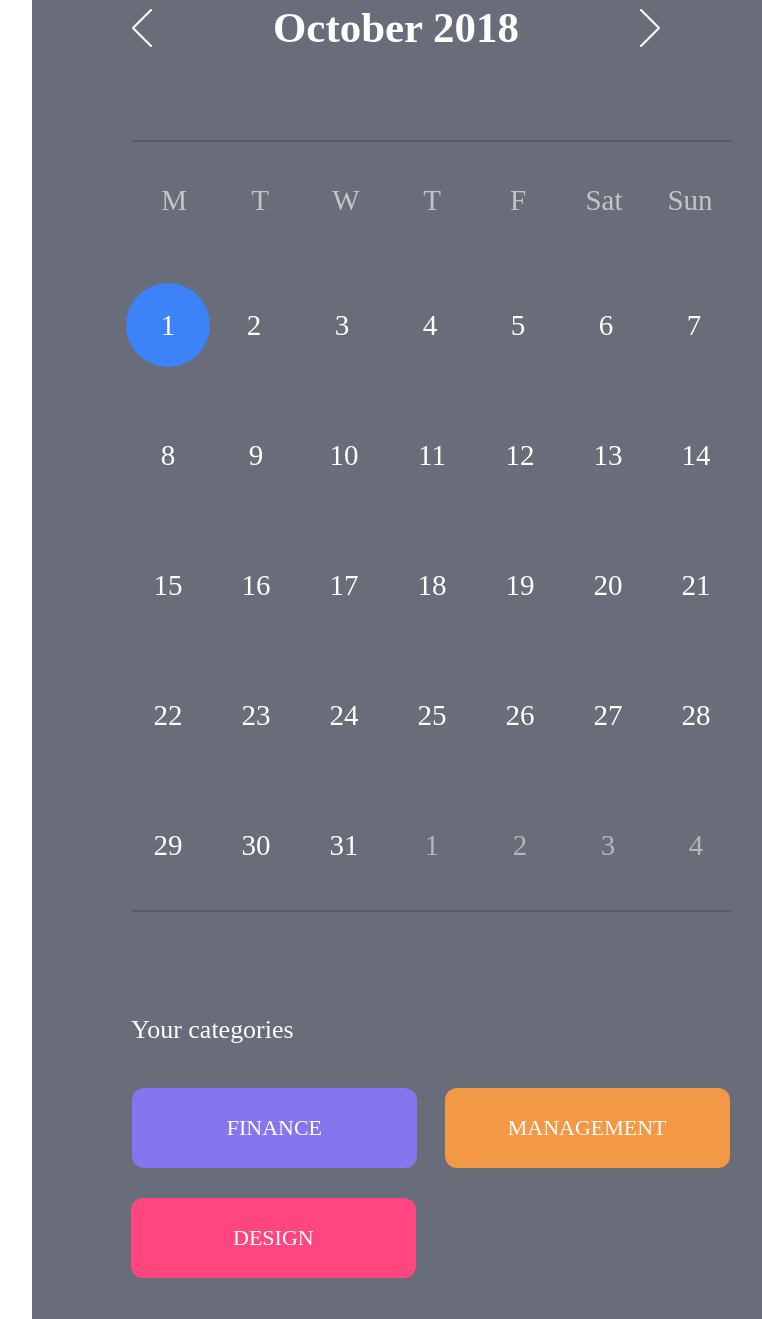
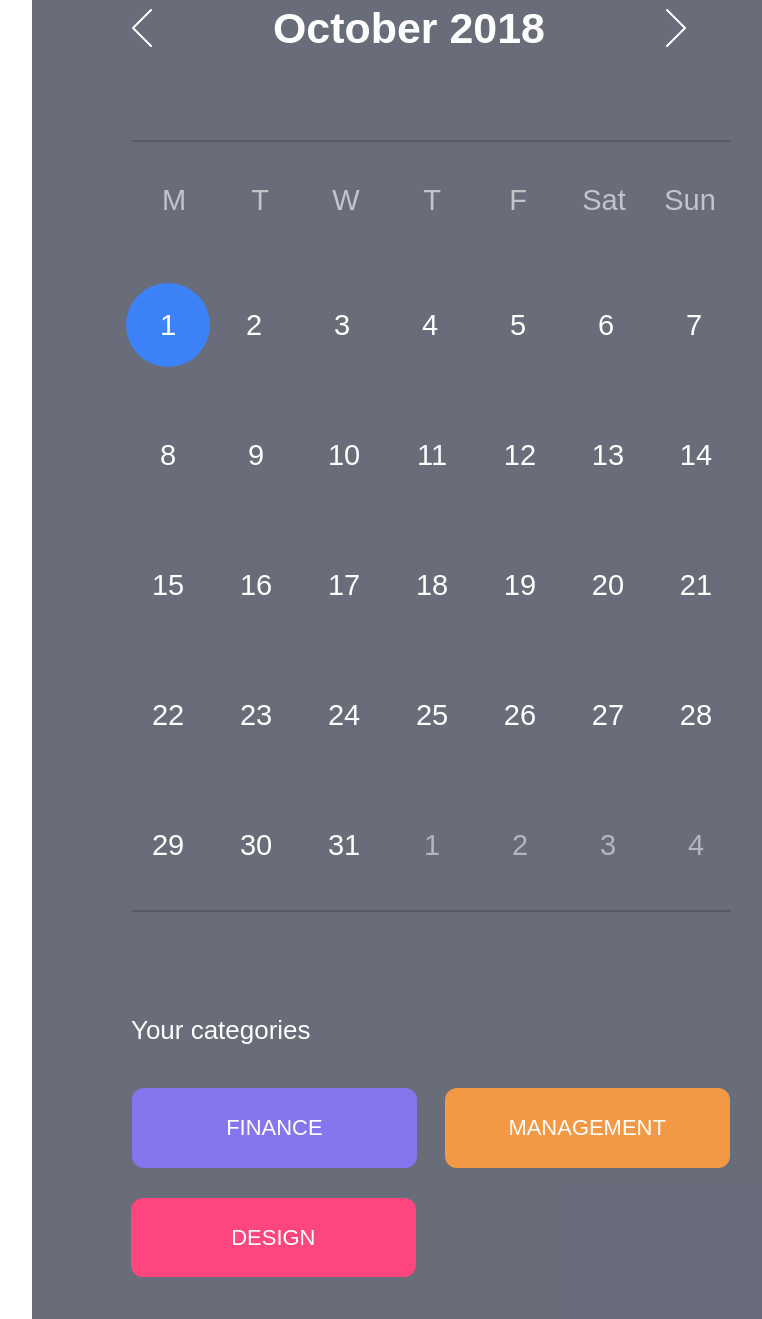
Before and after one commit to Logiti89/Project, a plain HTML site: page calendar/index.html in a window 1280 px wide. Shown: the part 81-1400 px from the top of the page, without its empty margins (448-1210 px from the left). Drawn offline with Linux system fonts and the light colour scheme; a web font is replaced by a local one.

Commit message:
Marina 1

```diff
--- a/calendar/index.css
+++ b/calendar/index.css
@@ -20,12 +20,10 @@
   :root {
     /* html, body */
     font-family: 'Roboto', sans-serif;
-
-    font-family: Roboto;
     font-style: normal;
     font-weight: normal;
     font-size: 29px;
-    line-height: 1.1734;
+    line-height: 1.173;
 
     color: #000000;
 }
@@ -38,8 +36,8 @@ justify-content: flex-end;
 
 .Main_Block{
     position: absolute;
-    width: 27.5862rem;
-    height: 61.896551rem;
+    width: 27.586rem;
+    height: 61.896rem;
 
     background: rgba(42, 46, 65, 0.7);
 
@@ -51,10 +49,10 @@ display: block;
 }
 
 .calendar-container__header {
-  margin: 2.896551rem 3.448275862rem 3rem 3.448275862rem;
+  margin: 2.896rem 3.448rem 3rem 3.448rem;
   display: flex;
   align-items: center;
-  gap: 4.1724rem;
+  gap: 4.172rem;
 
 }
 .calendar-container__title {
@@ -72,9 +70,9 @@ a {
 .divider {
 
   position: absolute;
-  width: 20.6551rem;
-  height: 0.06896551rem;
-  margin: 0rem 3.448275862rem 0px 3.448275862rem;
+  width: 20.655rem;
+  height: 0.068rem;
+  margin: 0rem 3.448rem 0px 3.448rem;
 
   background: #000000;
   mix-blend-mode: normal;
@@ -82,12 +80,12 @@ a {
 }
 
 .calendar-table__col{
-  width: 2.96551rem;
+  width: 2.965rem;
   text-align: center;
 }
 
 .calendar-table__row{
-  height: 4.137931rem;
+  height: 4.137rem;
   display: flex;
   align-items: center;
   color: #FFFFFF;
@@ -100,7 +98,7 @@ a {
 
 
 .week1 {
-  height: 4.48275862rem;
+  height: 4.482rem;
   display: flex;
   align-items: center;
   justify-content: center;
@@ -108,21 +106,21 @@ a {
 }
 
 .week2 {
-  height: 4.48275862rem;
+  height: 4.482rem;
   display: flex;
   align-items: center;
   justify-content: center;
   }
 
   .week3 {
-    height: 4.48275862rem;
+    height: 4.482rem;
     display: flex;
     align-items: center;
     justify-content: center;
   }
 
 .week4 {
-      height: 4.48275862rem;
+      height: 4.482rem;
       display: flex;
       align-items: center;
       justify-content: center;
@@ -130,7 +128,7 @@ a {
 
 
  .week5 {
-    height: 4.48275862rem;
+    height: 4.482rem;
     display: flex;
     align-items: center;
     justify-content: center;
@@ -138,26 +136,24 @@ a {
 
 
 .number {
-  width: 2.96551rem;
-  height: 2.75862rem;
+  width: 2.965rem;
+  height: 2.758rem;
   text-align: center;
   color: #FFFFFF;
   justify-content: center;
   display: flex;
   align-items: center;
   cursor: pointer;
-  border: 0.06896551rem solid transparent;
-margin: 0;
+  border: 0.068rem solid transparent;
+  margin: 0;
 }
 
 .number:hover {
   height: 82px;
-  width: 82px;
   border-color: #3C82F9;
   background-color: #fff;
-
   color: #3C82F9;
-  border-radius: 3.448275862rem;
+  border-radius: 3.448rem;
 }
 
 .next {
@@ -171,54 +167,56 @@ margin: 0;
   width: 82px;
   background-color: #3C82F9;
   color: #fff;
-  border-radius: 1.4482rem;
+  border-radius: 1.448rem;
 }
 
 .button_block_header {
   color: white;
-  font-size: 0.896551rem;
-  padding: 3.620rem 0rem 0rem 3.4137931rem;
+  font-size: 0.896rem;
+  padding: 3.620rem 0rem 0rem 3.413rem;
 }
 
 
 .button_block_first_row{
 display: flex;
-gap: 0.96551rem;
-padding: 1.4482rem 0rem 0rem 3.4482rem;
+gap: 0.965rem;
+padding: 1.448rem 0rem 0rem 3.448rem;
 }
 
 .button_finance{
 color: white;
 width: 9.82rem;
-height: 2.75862rem;
+height: 2.758rem;
 background-color: #8576ED;
 text-align: center;
 border-radius: 0.413rem;
-line-height: 2.75862rem;
-font-size: 0.75862rem;
+line-height: 2.758rem;
+font-size: 0.758rem;
 }
 .button_finance:hover {
 border-color: #3C82F9;
 background-color: #51488e;
 color: white;
+transform: scale(1.05);
 }
 
 
 .button_management{
 color: white;
 width: 9.82rem;
-height: 2.75862rem;
+height: 2.758rem;
 background-color: #F39946;
 text-align: center;
 border-radius: 0.413rem;
-line-height: 2.75862rem;
-font-size: 0.75862rem;
+line-height: 2.758rem;
+font-size: 0.758rem;
 }
 
 .button_management:hover {
   border-color: #3C82F9;
   background-color: #cc7c32;
   color: white;
+  transform: scale(1.05);
   }
 
 .button_design{
@@ -228,16 +226,17 @@ height: 2.75862rem;
 background-color: #FF467E;
 text-align: center;
 border-radius: 0.413rem;
-line-height: 2.75862rem;
-font-size: 0.75862rem;
+line-height: 2.758rem;
+font-size: 0.758rem;
 }
 .button_design:hover {
   border-color: #3C82F9;
   background-color: #d13a68;
   color: white;
+  transform: scale(1.05);
   }
 
 .button_block_second_row {
-padding: 1.034482rem 0rem 0rem 3.413rem;
+padding: 1.034rem 0rem 0rem 3.413rem;
 
 }
```
Also changed, not shown: Marina/img/adult-afro-blur-1181519.png (added), 2 other files.
